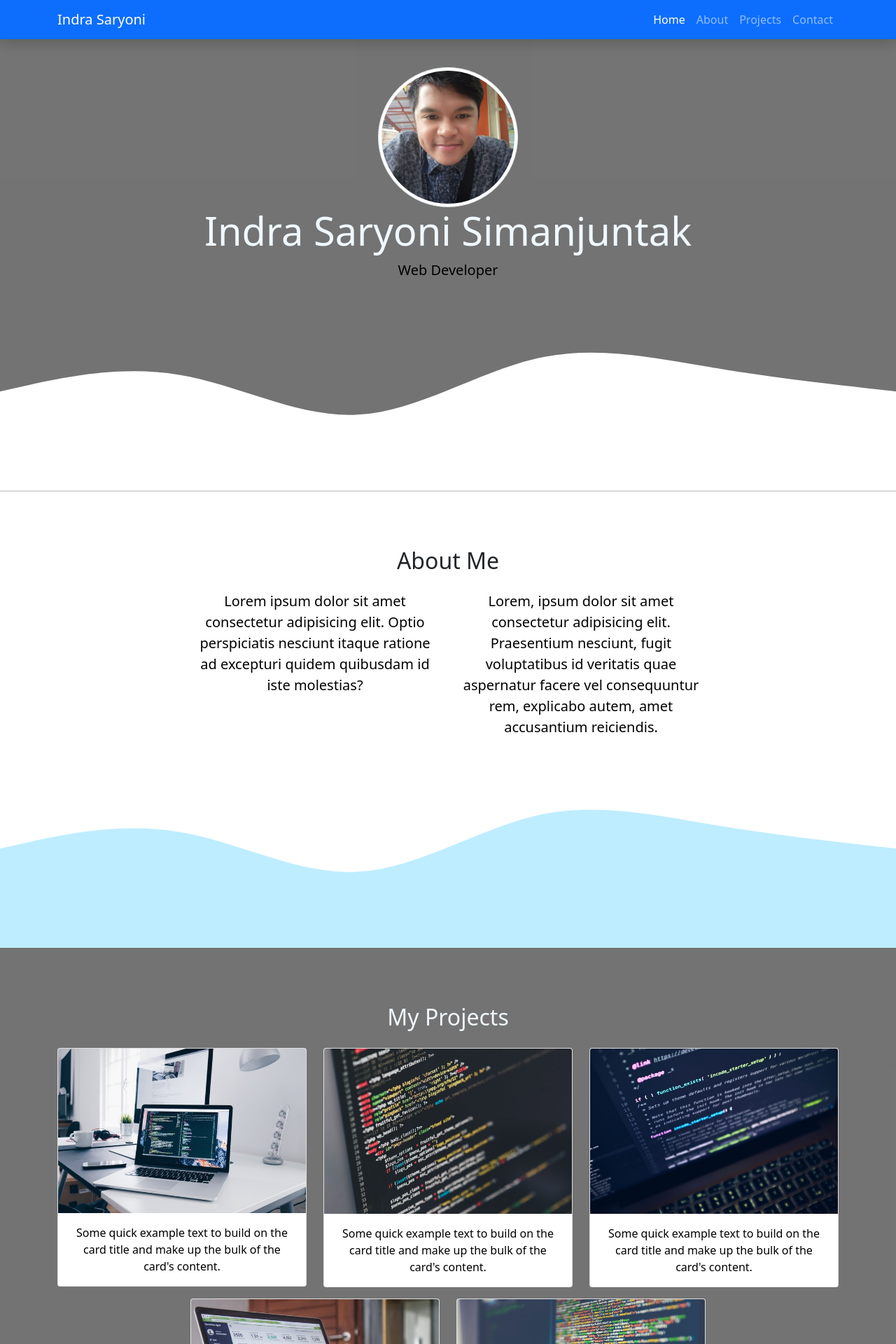
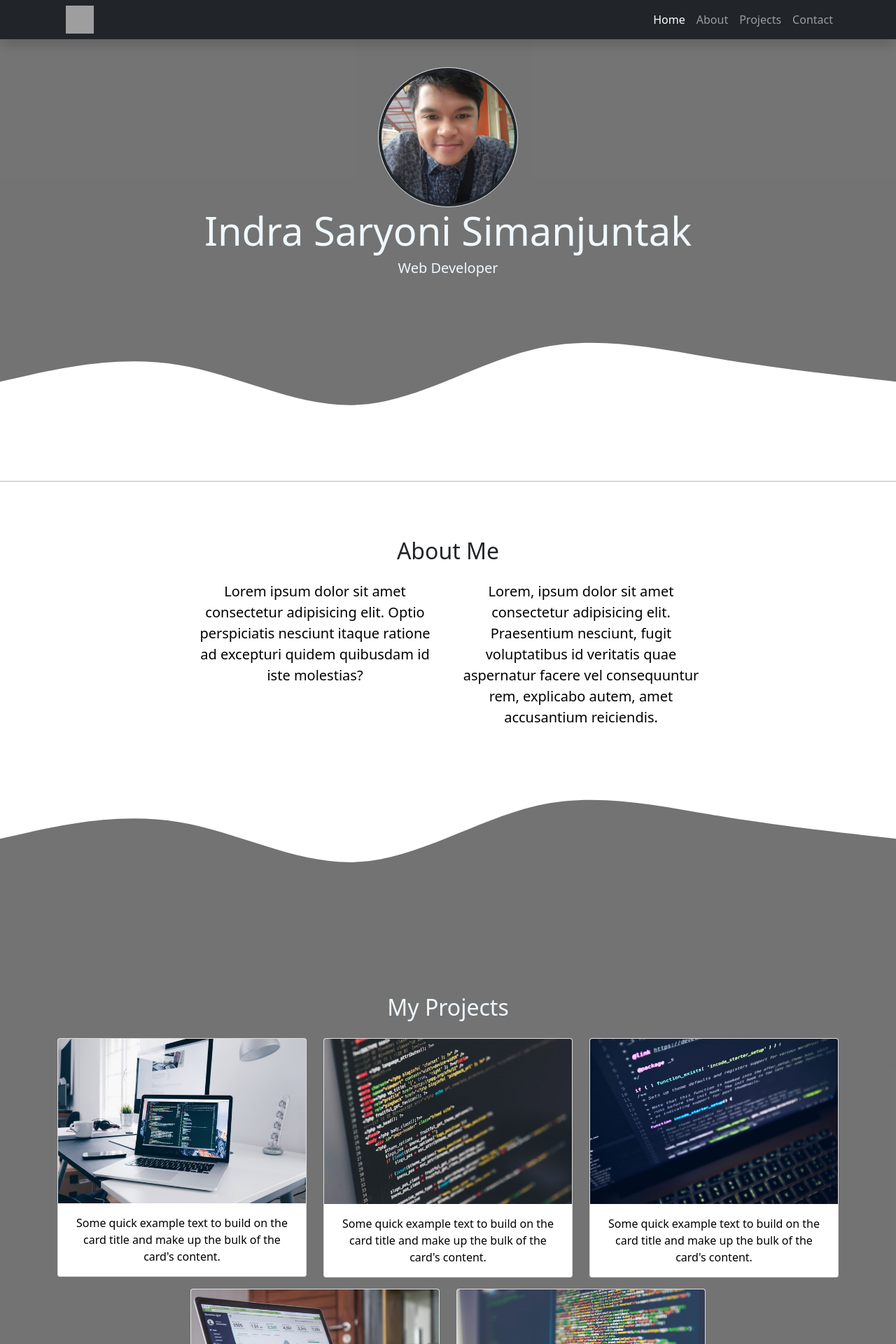
Before and after one commit to saryoni23/saryoni23.github.io, a PHP site: page / in a window 1280 px wide. Shown: the top 1920 px of the page at 70% size. Run offline with PHP 8.4, Linux system fonts and the light colour scheme; some libraries are stand-ins or nearby versions; grey boxes are pictures that could not be loaded.

Commit message:
Update index.php

```diff
--- a/index.php
+++ b/index.php
@@ -21,12 +21,17 @@
 
 <body id="home">
     <!-- navbar -->
-    <nav class="navbar navbar-expand-lg navbar-dark bg-primary shadow fixed-top ">
+    <nav class="navbar navbar-expand-lg navbar-dark bg-dark shadow fixed-top ">
         <div class="container">
-            <a class="navbar-brand" href="#home">Indra Saryoni</a>
-            <button class="navbar-toggler" type="button" data-bs-toggle="collapse" data-bs-target="#navbarNav" aria-controls="navbarNav" aria-expanded="false" aria-label="Toggle navigation">
-                <span class="navbar-toggler-icon"></span>
-            </button>
+            <!-- Just an image -->
+            <div class="container">
+                <a class="navbar-brand" href="#home">
+                    <img src="img/logo.png" width="40" height="40">
+                </a>
+                <button class="navbar-toggler" type="button" data-bs-toggle="collapse" data-bs-target="#navbarNav" aria-controls="navbarNav" aria-expanded="false" aria-label="Toggle navigation">
+                    <span class="navbar-toggler-icon"></span>
+                </button>
+            </div>
             <div class="collapse navbar-collapse" id="navbarNav">
                 <ul class="navbar-nav ms-auto">
                     <li class="nav-item">
@@ -41,7 +46,6 @@
                     <li class="nav-item">
                         <a class="nav-link" href="#contact">Contact</a>
                     </li>
-
                 </ul>
             </div>
         </div>
@@ -49,9 +53,9 @@
     <!-- akhir navbar -->
     <!-- awal Jumbotron -->
     <section class="jumbotron text-center">
-        <img src="img/1.jpg" alt="indra saryoni" width="200" class="rounded-circle img-thumbnail">
-        <h1 class=" display-4">Indra Saryoni Simanjuntak</h1>
-        <p class="lead">Web Developer</p>
+        <img src="img/1.jpg" alt="indra saryoni" width="200" class="rounded-circle img-thumbnail bg-dark">
+        <h1 class=" display-4 font-light">Indra Saryoni Simanjuntak</h1>
+        <h4 class="lead">Web Developer</h4>
         <svg xmlns="http://www.w3.org/2000/svg" viewBox="0 0 1440 320">
             <path fill="#ffffff" fill-opacity="1" d="M0,160L48,149.3C96,139,192,117,288,133.3C384,149,480,203,576,197.3C672,192,768,128,864,106.7C960,85,1056,107,1152,122.7C1248,139,1344,149,1392,154.7L1440,160L1440,320L1392,320C1344,320,1248,320,1152,320C1056,320,960,320,864,320C768,320,672,320,576,320C480,320,384,320,288,320C192,320,96,320,48,320L0,320Z"></path>
         </svg>
@@ -77,7 +81,7 @@
             </div>
         </div>
         <svg xmlns="http://www.w3.org/2000/svg" viewBox="0 0 1440 320">
-            <path fill="#beedff" fill-opacity="1" d="M0,160L48,149.3C96,139,192,117,288,133.3C384,149,480,203,576,197.3C672,192,768,128,864,106.7C960,85,1056,107,1152,122.7C1248,139,1344,149,1392,154.7L1440,160L1440,320L1392,320C1344,320,1248,320,1152,320C1056,320,960,320,864,320C768,320,672,320,576,320C480,320,384,320,288,320C192,320,96,320,48,320L0,320Z"></path>
+            <path fill="#646464e5" fill-opacity="1" d="M0,160L48,149.3C96,139,192,117,288,133.3C384,149,480,203,576,197.3C672,192,768,128,864,106.7C960,85,1056,107,1152,122.7C1248,139,1344,149,1392,154.7L1440,160L1440,320L1392,320C1344,320,1248,320,1152,320C1056,320,960,320,864,320C768,320,672,320,576,320C480,320,384,320,288,320C192,320,96,320,48,320L0,320Z"></path>
         </svg>
     </section>
     <!-- Akhir About -->
@@ -171,13 +175,13 @@
         </div>
     </section>
     <svg xmlns="http://www.w3.org/2000/svg" viewBox="0 0 1440 320">
-        <path fill="#0d6efd" fill-opacity="1" d="M0,160L48,149.3C96,139,192,117,288,133.3C384,149,480,203,576,197.3C672,192,768,128,864,106.7C960,85,1056,107,1152,122.7C1248,139,1344,149,1392,154.7L1440,160L1440,320L1392,320C1344,320,1248,320,1152,320C1056,320,960,320,864,320C768,320,672,320,576,320C480,320,384,320,288,320C192,320,96,320,48,320L0,320Z"></path>
+        <path fill="#212529" fill-opacity="1" d="M0,160L48,149.3C96,139,192,117,288,133.3C384,149,480,203,576,197.3C672,192,768,128,864,106.7C960,85,1056,107,1152,122.7C1248,139,1344,149,1392,154.7L1440,160L1440,320L1392,320C1344,320,1248,320,1152,320C1056,320,960,320,864,320C768,320,672,320,576,320C480,320,384,320,288,320C192,320,96,320,48,320L0,320Z"></path>
     </svg>
     <!-- Akhir Contact -->
 
     <!-- Footer -->
-    <footer class="bg-primary text-white text-center pb-5">
-        <p>Create with <i class="bi bi-heart-fill text-danger"></i> by <a href="https://github.com/saryoni23" class="text-white fw-bold">Indra Saryoni Simanjuntak</a></p>
+    <footer class="bg-dark text-white text-center pb-5">
+        <h6>Create with <i class="bi bi-heart-fill text-danger"></i> by <a href="https://github.com/saryoni23" class="text-white fw-bold">Indra Saryoni Simanjuntak</a></h6>
     </footer>
     <!-- Akhir Footer -->
 
```
